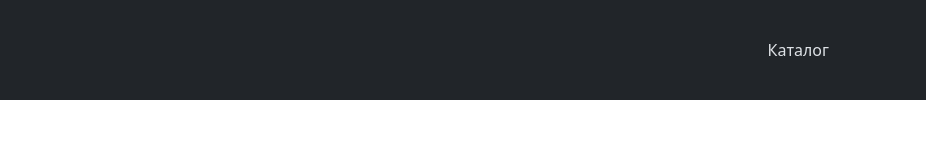
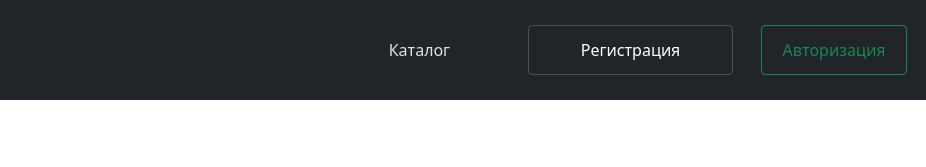
Before and after one commit to S1lverfox12/web-app, a website: page index.html in a window 1280 px wide. Shown: the top 167 px of the page, 354-1280 px from the left. Drawn offline with nearby package versions, Linux system fonts and the light colour scheme.

Commit message:
refactor index.html

```diff
--- a/index.html
+++ b/index.html
@@ -20,10 +20,10 @@
                 <nav class="nav">
                     <a class="nav-item" href="#" id="1">Каталог</a>
                 </nav>
-<!--                <div class="btns">-->
-<!--                    <button class="btn-reg" >Регистрация</button>-->
-<!--                    <button class="btn-entry">Авторизация</button >-->
-<!--                </div>-->
+                <div class="btns">
+                    <button class="btn-reg" >Регистрация</button>
+                    <button class="btn-entry">Авторизация</button >
+                </div>
             </div>
         </div>
     </header>
```
